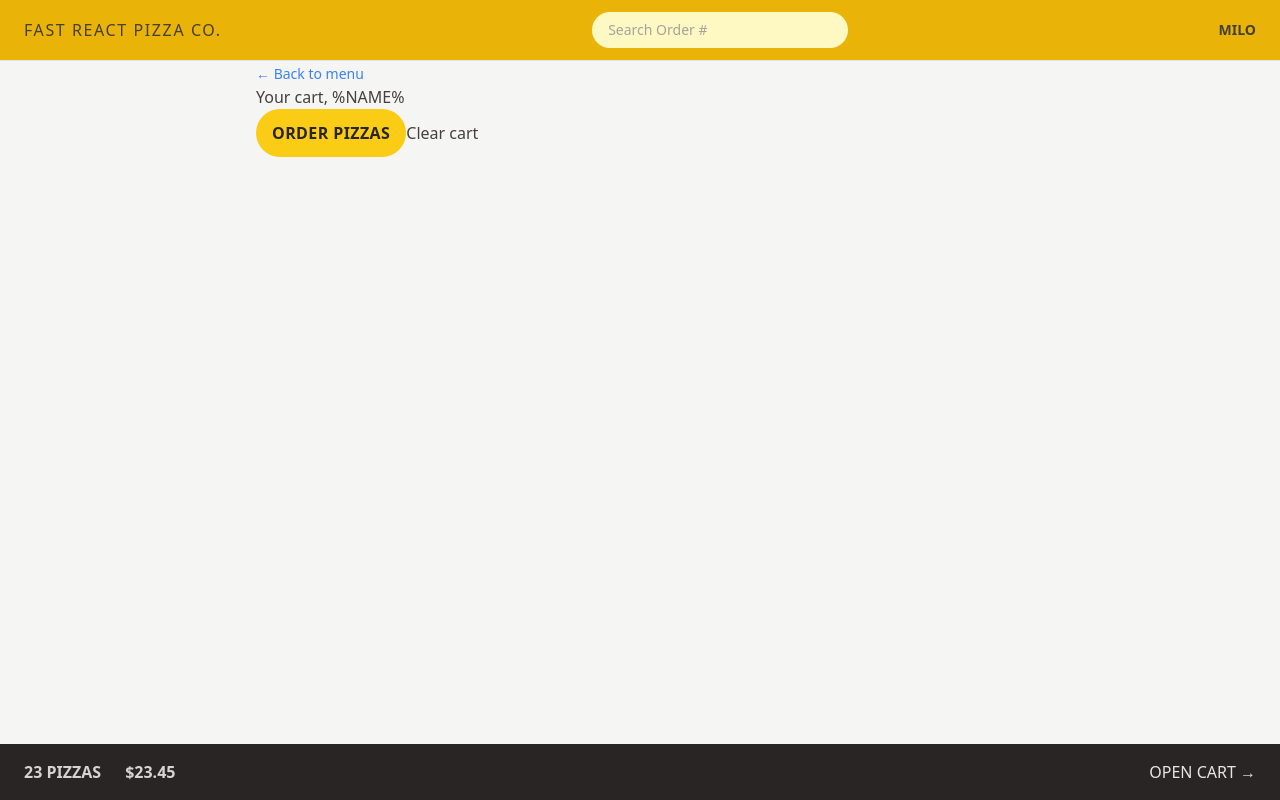
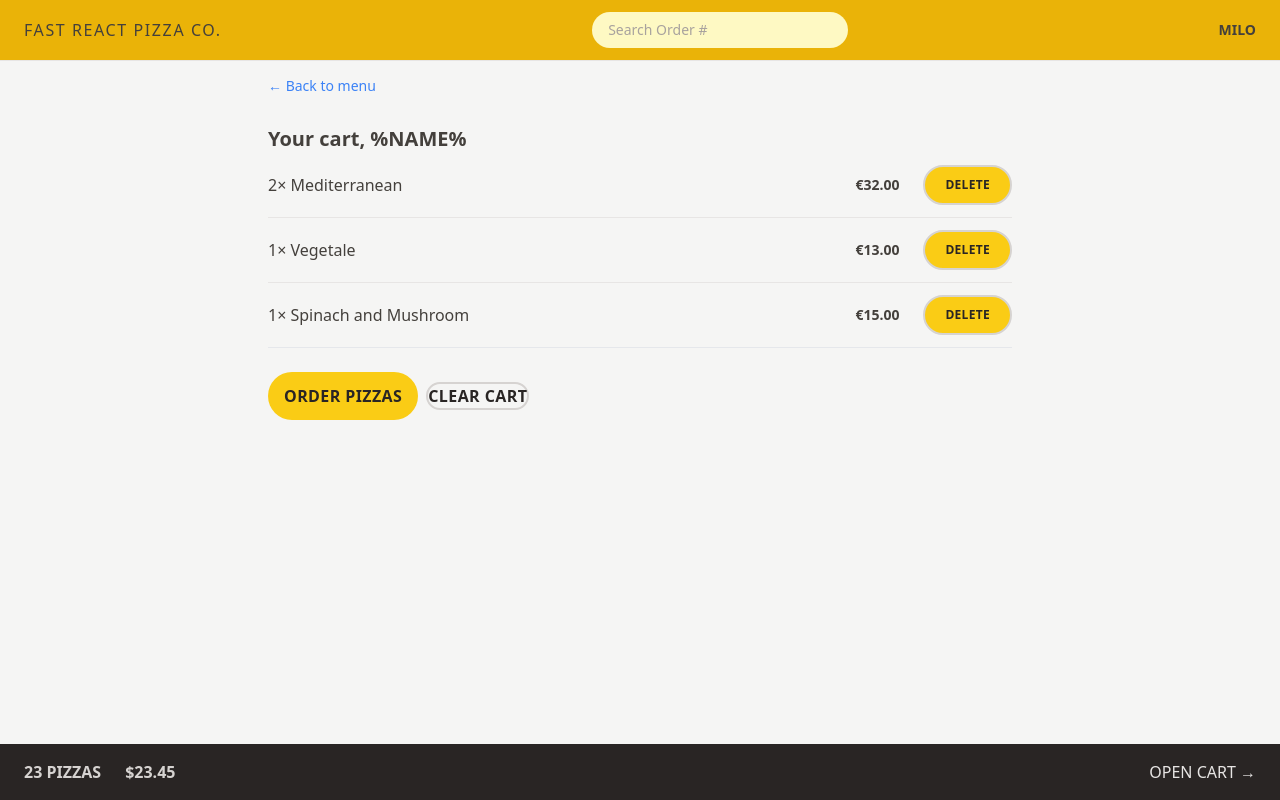
Before and after one commit to lonelydomino/fast-react-pizza, a React (Vite) app: page /cart in a window 1280 px wide. Built offline with nearby package versions, Linux system fonts and the light colour scheme.

Commit message:
Update Cart, CartItem, and Button components

```diff
--- a/src/features/cart/Cart.jsx
+++ b/src/features/cart/Cart.jsx
@@ -1,6 +1,6 @@
-import { Link } from 'react-router-dom';
 import Button from '../ui/Button';
 import LinkButton from '../ui/LinkButton';
+import CartItem from './CartItem';
 
 const fakeCart = [
   {
@@ -30,14 +30,17 @@
   const cart = fakeCart;
 
   return (
-    <div>
+    <div className='py-3 px-3 '>
       <LinkButton to="/menu" >&larr; Back to menu</LinkButton>
 
-      <h2>Your cart, %NAME%</h2>
+      <h2 className='mt-7 text-xl font-semibold'>Your cart, %NAME%</h2>
 
-      <div>
+      <ul className='divide-y divide-stone-200 border-b '>
+        {cart.map(item => <CartItem item={item} key={item.pizzaId} />)}
+      </ul>
+      <div className='mt-6 space-x-2'>
         <Button to="/order/new" type="primary">Order pizzas</Button>
-        <button>Clear cart</button>
+        <Button type='secondary'>Clear cart</Button>
       </div>
     </div>
   );
--- a/src/features/cart/CartItem.jsx
+++ b/src/features/cart/CartItem.jsx
@@ -1,13 +1,17 @@
+import { formatCurrency } from "../../utilities/helpers";
+import Button from "../ui/Button";
+
 function CartItem({ item }) {
   const { pizzaId, name, quantity, totalPrice } = item;
 
   return (
-    <li>
-      <p>
+    <li className="py-3 sm:flex sm:items-center sm:justify-between">
+      <p className="mb-1 sm:mb-0">
         {quantity}&times; {name}
       </p>
-      <div>
-        <p>{formatCurrency(totalPrice)}</p>
+      <div className="flex items-center justify-between sm:gap-6">
+        <p className="text-sm font-bold">{formatCurrency(totalPrice)}</p>
+        <Button type='small'>Delete</Button>
       </div>
     </li>
   );
--- a/src/features/ui/Button.jsx
+++ b/src/features/ui/Button.jsx
@@ -4,10 +4,11 @@
 const Button = ({children, disabled, to, type}) => {
 
     const className = "inline-block rounded-full bg-yellow-400 px-4 py-3 font-semibold uppercase tracking-wide text-stone-800 transition-colors duration-300 hover:bg-yellow-300 focus:bg-yellow-300 focus:outline-none focus:ring focus:ring-yellow-300 focus:ring-offset-2 disabled:cursor-not-allowed"
-    const base = "inline-block rounded-full bg-yellow-400 font-semibold uppercase tracking-wide text-stone-800 transition-colors duration-300 hover:bg-yellow-300 focus:bg-yellow-300 focus:outline-none focus:ring focus:ring-yellow-300 focus:ring-offset-2 disabled:cursor-not-allowed"
+    const base = "inline-block border-2 border-stone-300 rounded-full bg-yellow-400 font-semibold uppercase tracking-wide text-stone-800 transition-colors duration-300 hover:bg-yellow-300 focus:bg-yellow-300 focus:outline-none focus:ring focus:ring-yellow-300 focus:ring-offset-2 disabled:cursor-not-allowed"
     const styles = {
         primary: base + ' px-4 py-3 md:px-6 md:py-4',
-        small: base + ' px-4 py-2 md:px-5 md:md:py-2.5 text-xs'
+        small: base + ' px-4 py-2 md:px-5 md:md:py-2.5 text-xs',
+        secondary: "inline-block border-2 border-stone-300 rounded-full bg-transparentc font-semibold uppercase tracking-wide text-stone-800 transition-colors duration-300 hover:bg-yellow-300 focus:bg-yellow-300 focus:outline-none focus:ring focus:ring-yellow-300 focus:ring-offset-2 disabled:cursor-not-allowed"
     }
     if(to) return <Link to={to} className={className}>{children}</Link>
     return (
```
